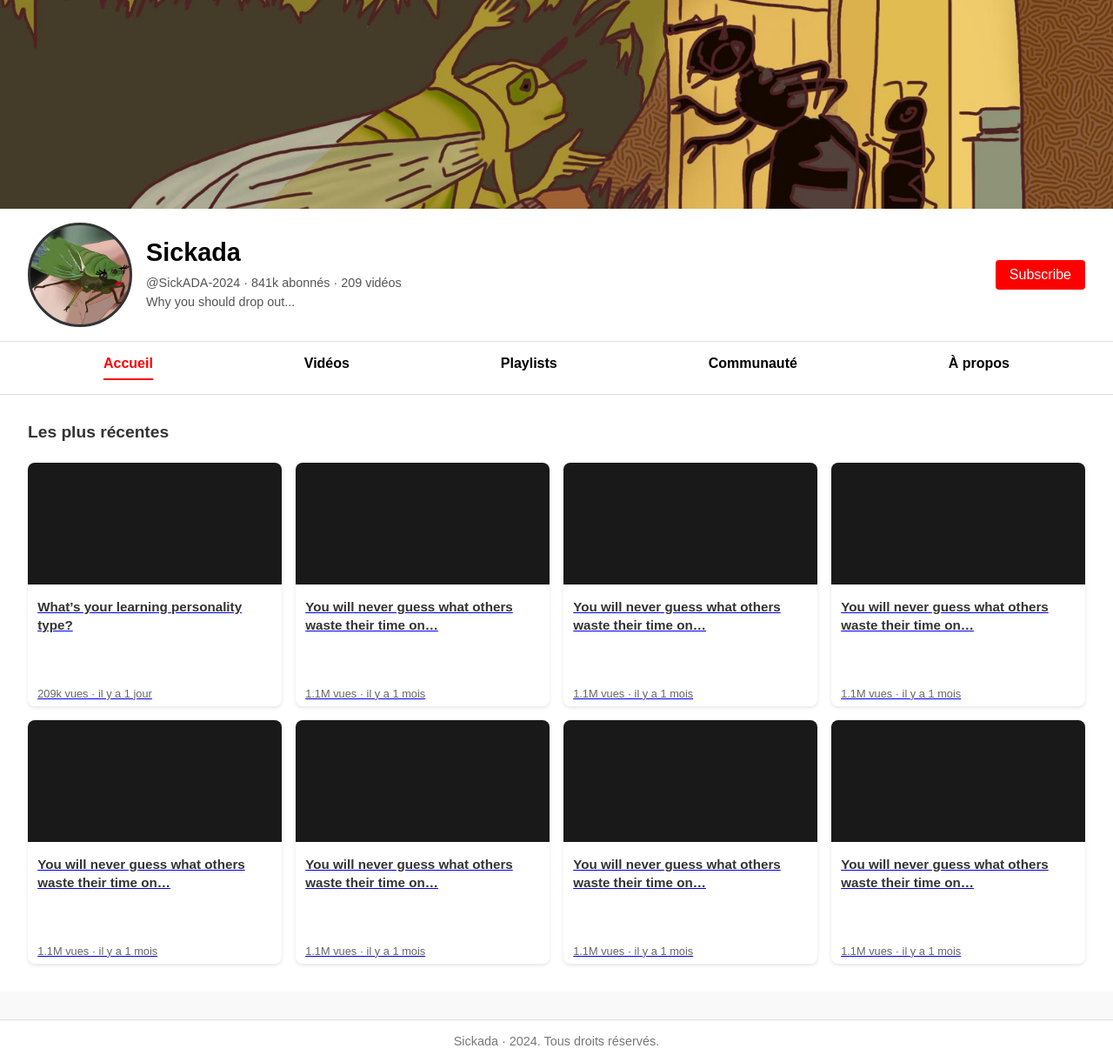
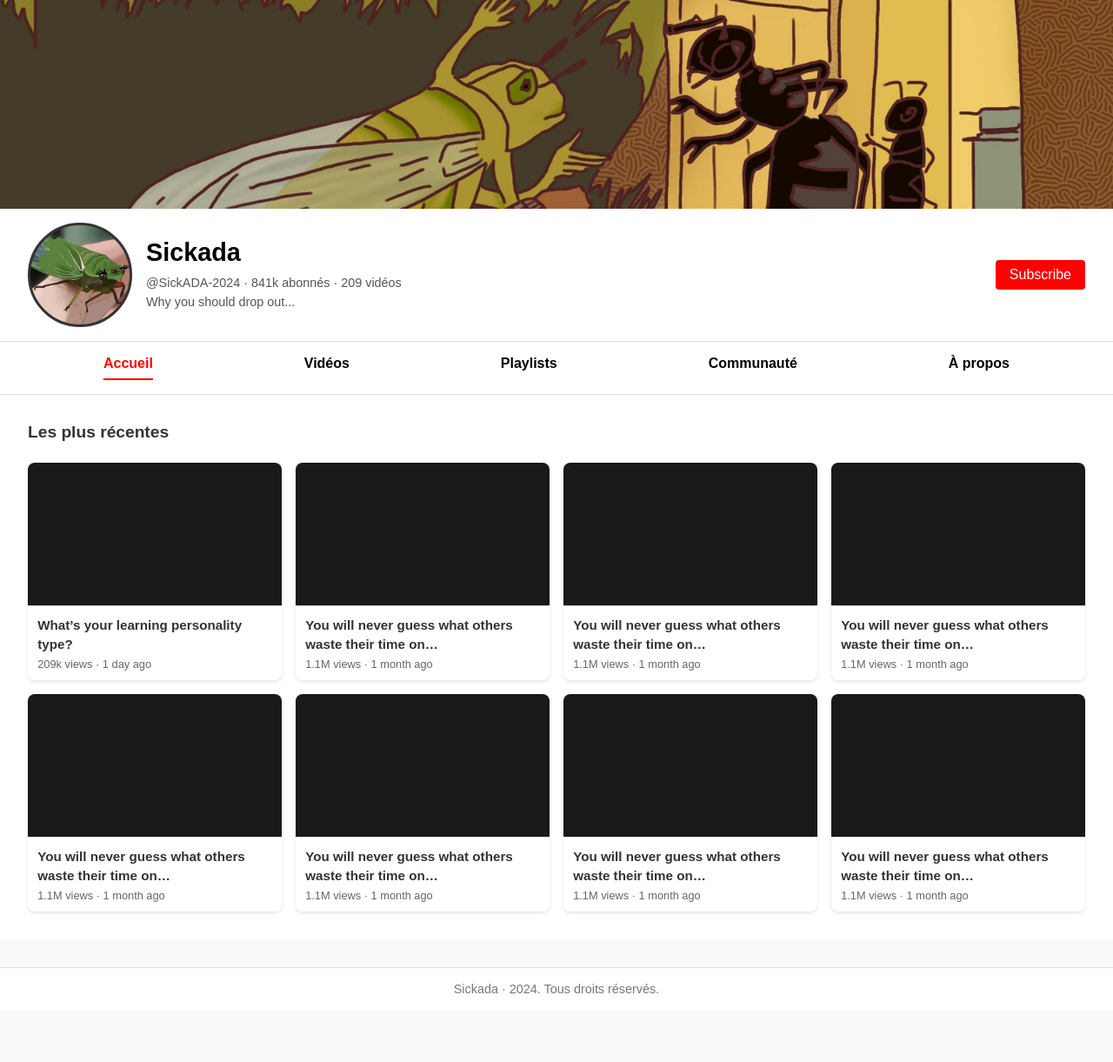
Before and after one commit to FredPili/ADAWebsite, a Jekyll site: the page index.html, which Jekyll copies as it is, in a window 1280 px wide. Shown: the whole page at 87% size. Built offline with Jekyll 4.4.1, drawn with Linux system fonts in a browser that asks for light colours; after the commit the page ends 1161 px from its top, so only the background shows below that.

Commit message:
updated main

```diff
--- a/index.html
+++ b/index.html
@@ -106,8 +106,6 @@
         }
 
         .video-card {
-            width: 100%;
-            height: 280px; /* Set a fixed height for the video cards */
             background-color: white;
             border-radius: 8px;
             overflow: hidden;
@@ -120,15 +118,26 @@
             transform: scale(1.05);
         }
 
-        .video-card img {
+        .thumbnail {
+            position: relative;
             width: 100%;
-            height: 140px; /* Fixed height for the thumbnails */
-            object-fit: cover; /* Ensures the thumbnail image fits proportionally */
+            padding-top: 56.25%; /* 16:9 aspect ratio */
+            overflow: hidden;
+            border-bottom: 1px solid #ddd;
+        }
+
+        .thumbnail img {
+            position: absolute;
+            top: 0;
+            left: 0;
+            width: 100%;
+            height: 100%;
+            object-fit: cover; /* Ensures the image scales without distortion */
         }
 
         .video-info {
             padding: 0.7rem;
-            height: 140px; /* Fixed height for the text section */
+            height: auto;
             display: flex;
             flex-direction: column;
             justify-content: space-between;
@@ -187,85 +196,84 @@
     <section class="video-section">
         <h2>Les plus récentes</h2>
         <div class="video-grid">
-
             <div class="video-card">
-                <a href="template_learning_personality">
+                <div class="thumbnail">
                     <img src="assets/thumbnail1.jpg" alt="Thumbnail 1">
+                </div>
                 <div class="video-info">
                     <h3>What’s your learning personality type?</h3>
-                        <p>209k vues · il y a 1 jour</p>
+                    <p>209k views · 1 day ago</p>
                 </div>
-                </a>
             </div>
 
             <div class="video-card">
-                <a href="template_time_waste">
+                <div class="thumbnail">
                     <img src="assets/thumbnail2.jpg" alt="Thumbnail 2">
+                </div>
                 <div class="video-info">
                     <h3>You will never guess what others waste their time on…</h3>
-                        <p>1.1M vues · il y a 1 mois</p>
+                    <p>1.1M views · 1 month ago</p>
                 </div>
-                </a>
             </div>
 
             <div class="video-card">
-                <a href="template_time_waste">
+                <div class="thumbnail">
                     <img src="assets/thumbnail2.jpg" alt="Thumbnail 2">
+                </div>
                 <div class="video-info">
                     <h3>You will never guess what others waste their time on…</h3>
-                        <p>1.1M vues · il y a 1 mois</p>
+                    <p>1.1M views · 1 month ago</p>
                 </div>
-                </a>
             </div>
 
             <div class="video-card">
-                <a href="template_time_waste">
+                <div class="thumbnail">
                     <img src="assets/thumbnail2.jpg" alt="Thumbnail 2">
+                </div>
                 <div class="video-info">
                     <h3>You will never guess what others waste their time on…</h3>
-                        <p>1.1M vues · il y a 1 mois</p>
+                    <p>1.1M views · 1 month ago</p>
                 </div>
-                </a>
             </div>
 
             <div class="video-card">
-                <a href="template_time_waste">
+                <div class="thumbnail">
                     <img src="assets/thumbnail2.jpg" alt="Thumbnail 2">
+                </div>
                 <div class="video-info">
                     <h3>You will never guess what others waste their time on…</h3>
-                        <p>1.1M vues · il y a 1 mois</p>
+                    <p>1.1M views · 1 month ago</p>
                 </div>
-                </a>
             </div>
 
             <div class="video-card">
-                <a href="template_time_waste">
+                <div class="thumbnail">
                     <img src="assets/thumbnail2.jpg" alt="Thumbnail 2">
+                </div>
                 <div class="video-info">
                     <h3>You will never guess what others waste their time on…</h3>
-                        <p>1.1M vues · il y a 1 mois</p>
+                    <p>1.1M views · 1 month ago</p>
                 </div>
-                </a>
             </div>
 
             <div class="video-card">
-                <a href="template_time_waste">
+                <div class="thumbnail">
                     <img src="assets/thumbnail2.jpg" alt="Thumbnail 2">
+                </div>
                 <div class="video-info">
                     <h3>You will never guess what others waste their time on…</h3>
-                        <p>1.1M vues · il y a 1 mois</p>
+                    <p>1.1M views · 1 month ago</p>
                 </div>
-                </a>
             </div>
 
             <div class="video-card">
-                <a href="template_time_waste">
+                <div class="thumbnail">
                     <img src="assets/thumbnail2.jpg" alt="Thumbnail 2">
+                </div>
                 <div class="video-info">
                     <h3>You will never guess what others waste their time on…</h3>
-                        <p>1.1M vues · il y a 1 mois</p>
+                    <p>1.1M views · 1 month ago</p>
                 </div>
-                </a>
             </div>
 
             <!-- Repeat the other cards as needed -->
```
Lines whose indentation alone changed are shown as unchanged.
